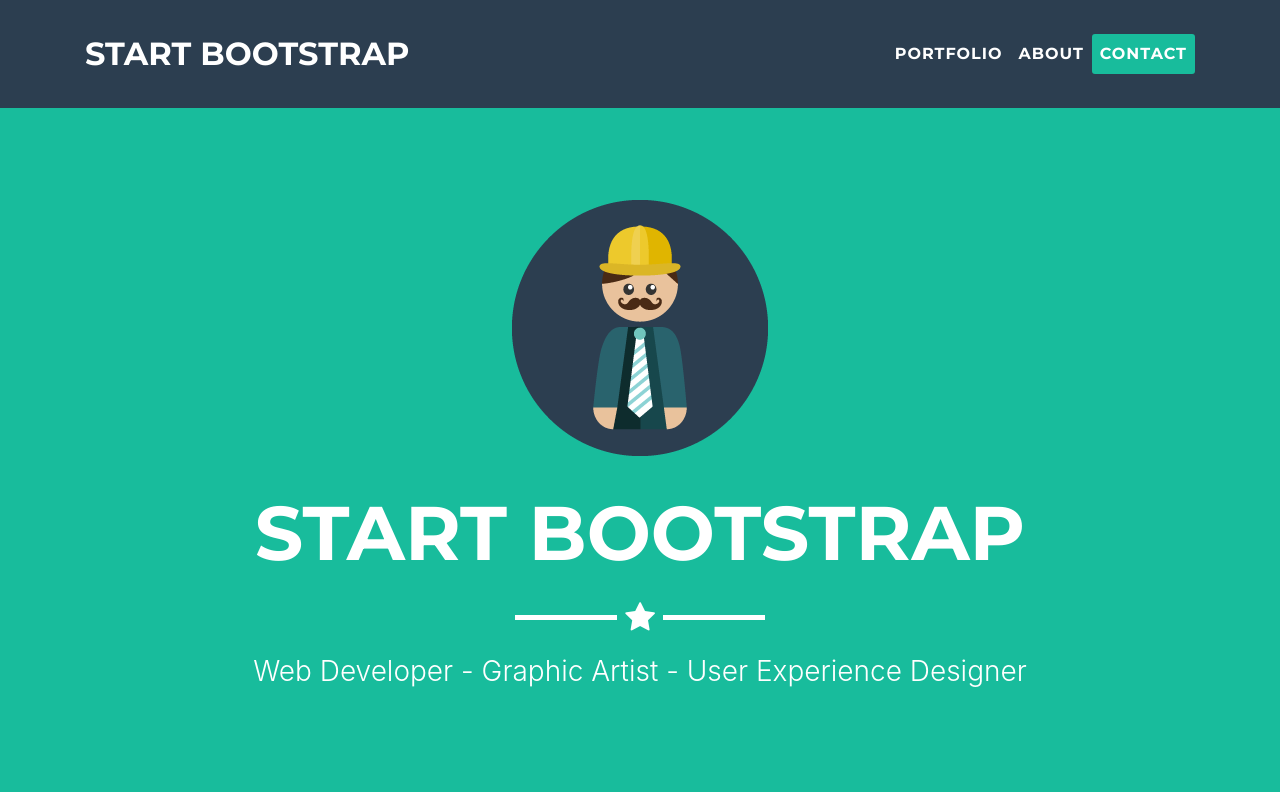
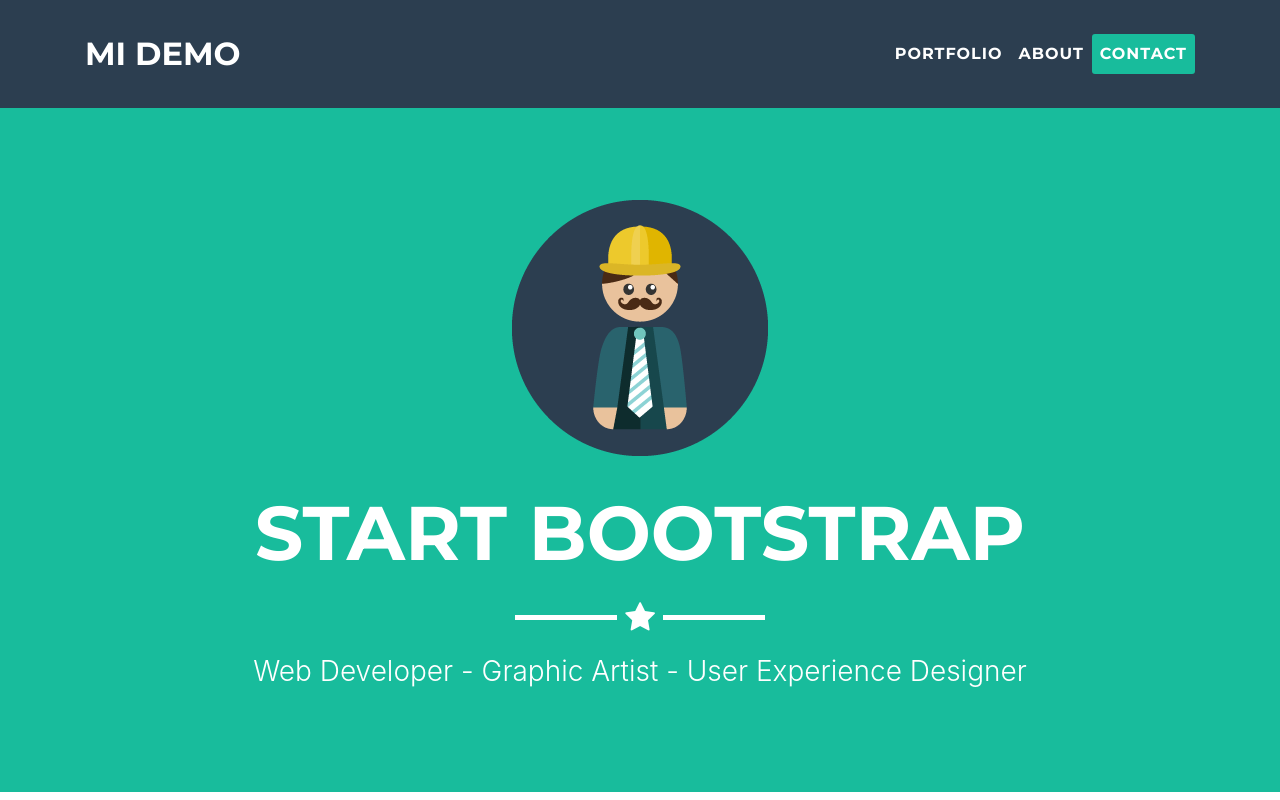
Before and after one commit to fedetacacho/CSPWorkshop-WebApps, a website with bundled scripts: page index.html in a window 1280 px wide. Shown: the top 800 px of the page. Built offline with nearby package versions, Linux system fonts and the light colour scheme.

Commit message:
update title

```diff
--- a/index.html
+++ b/index.html
@@ -28,7 +28,7 @@
     <!-- Navigation -->
     <nav class="navbar navbar-expand-lg navbar-light fixed-top" id="mainNav">
       <div class="container">
-        <a class="navbar-brand js-scroll-trigger" href="#page-top">Start Bootstrap</a>
+        <a class="navbar-brand js-scroll-trigger" href="#page-top">Mi Demo</a>
         <button class="navbar-toggler navbar-toggler-right" type="button" data-toggle="collapse" data-target="#navbarResponsive" aria-controls="navbarResponsive" aria-expanded="false" aria-label="Toggle navigation">
           Menu
           <i class="fa fa-bars"></i>
```
